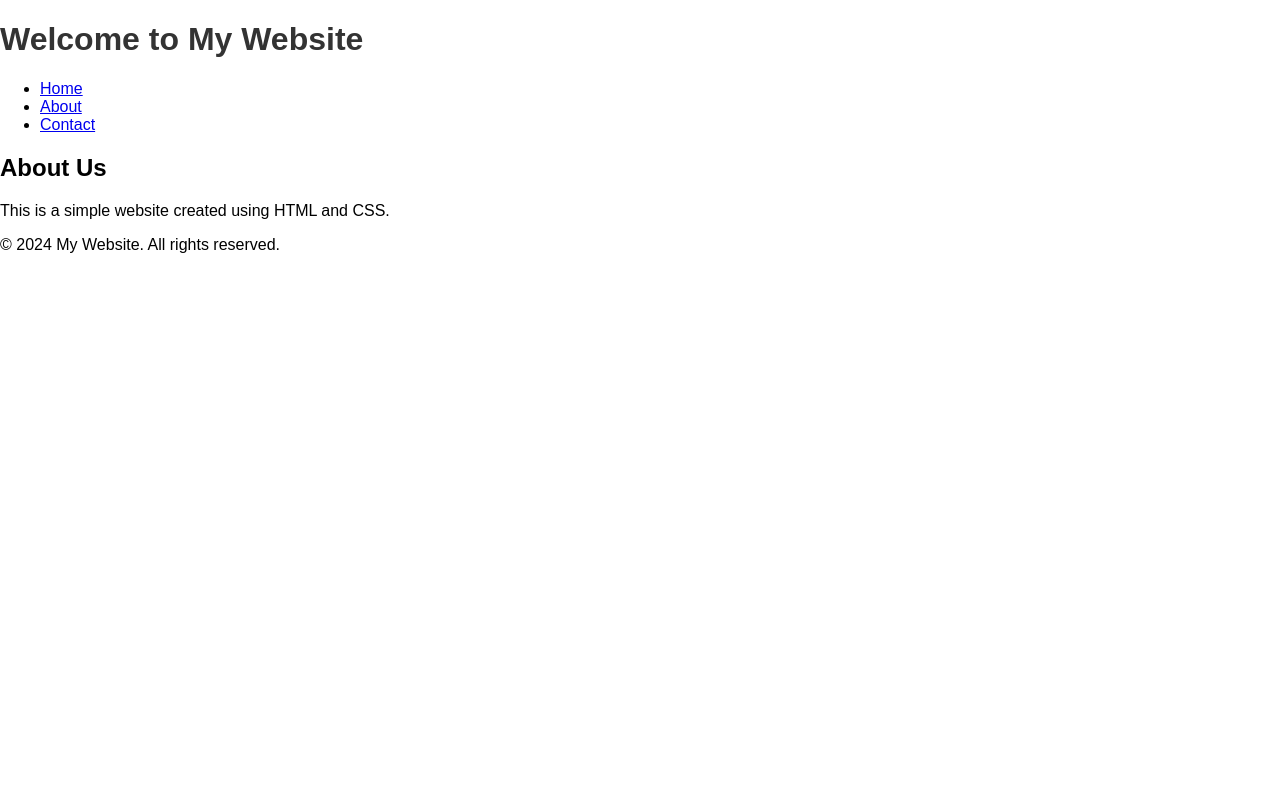
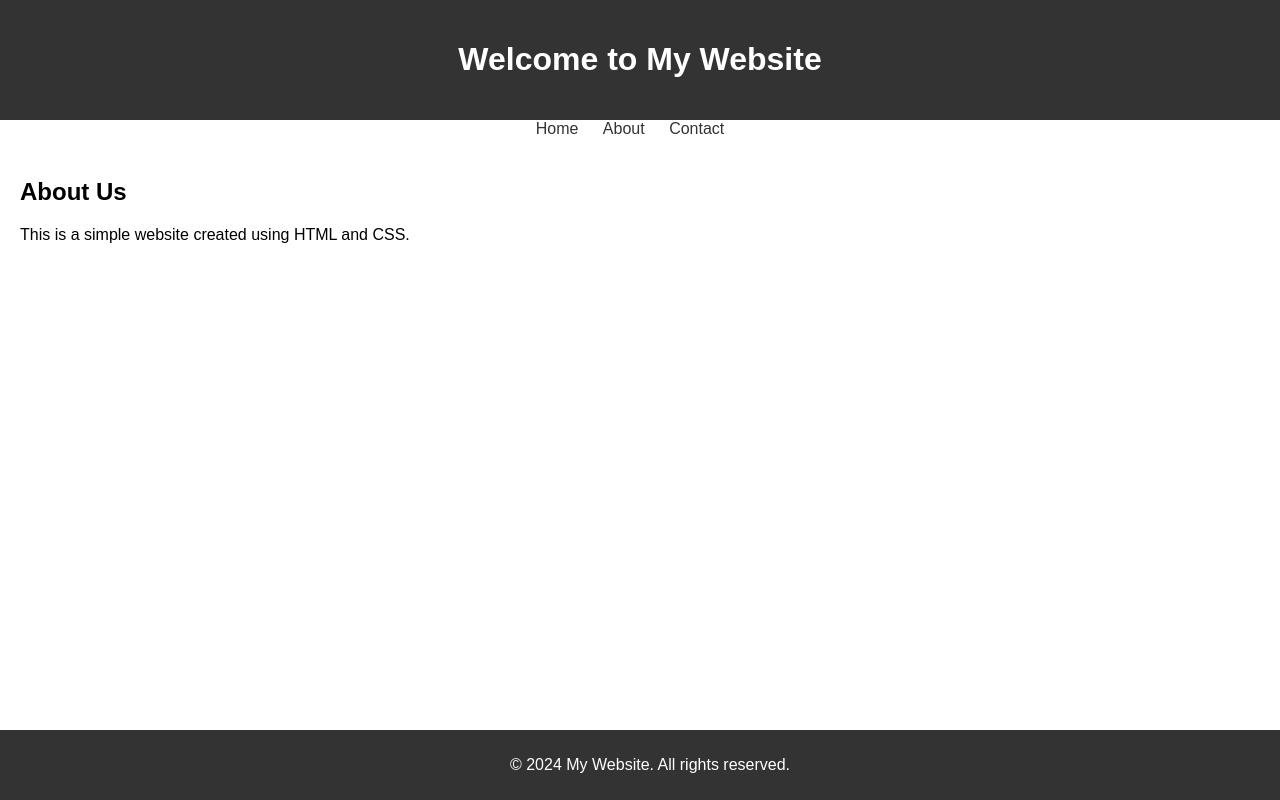
Before and after one commit to sand-sub/sand.sub.github.io, a plain HTML site: page index.html in a window 1280 px wide. Drawn offline with Linux system fonts and the light colour scheme.

Commit message:
Update styles.css

```diff
--- a/styles.css
+++ b/styles.css
@@ -1,42 +1,43 @@
-body, html {
+body {
+    font-family: Arial, sans-serif;
     margin: 0;
     padding: 0;
-    font-family: Arial, sans-serif;
 }
 
-.container {
-    max-width: 800px;
-    margin: 50px auto;
+header {
+    background-color: #333;
+    color: #fff;
+    text-align: center;
+    padding: 20px;
+}
+
+nav ul {
+    list-style-type: none;
+    margin: 0;
+    padding: 0;
     text-align: center;
 }
 
-h1 {
+nav ul li {
+    display: inline;
+    margin-right: 20px;
+}
+
+nav ul li a {
+    text-decoration: none;
     color: #333;
 }
 
-form {
-    margin-bottom: 20px;
+section {
+    padding: 20px;
 }
 
-input[type="text"] {
-    padding: 8px;
-    width: 60%;
+footer {
+    background-color: #333;
+    color: #fff;
+    text-align: center;
+    padding: 10px;
+    position: fixed;
+    bottom: 0;
+    width: 100%;
 }
-
-button {
-    padding: 8px 16px;
-    background-color: #007bff;
-    color: #fff;
-    border: none;
-    cursor: pointer;
-}
-
-button:hover {
-    background-color: #0056b3;
-}
-
-iframe {
-    width: 100%;
-    height: 400px;
-    border: 1px solid #ddd;
-}
```
